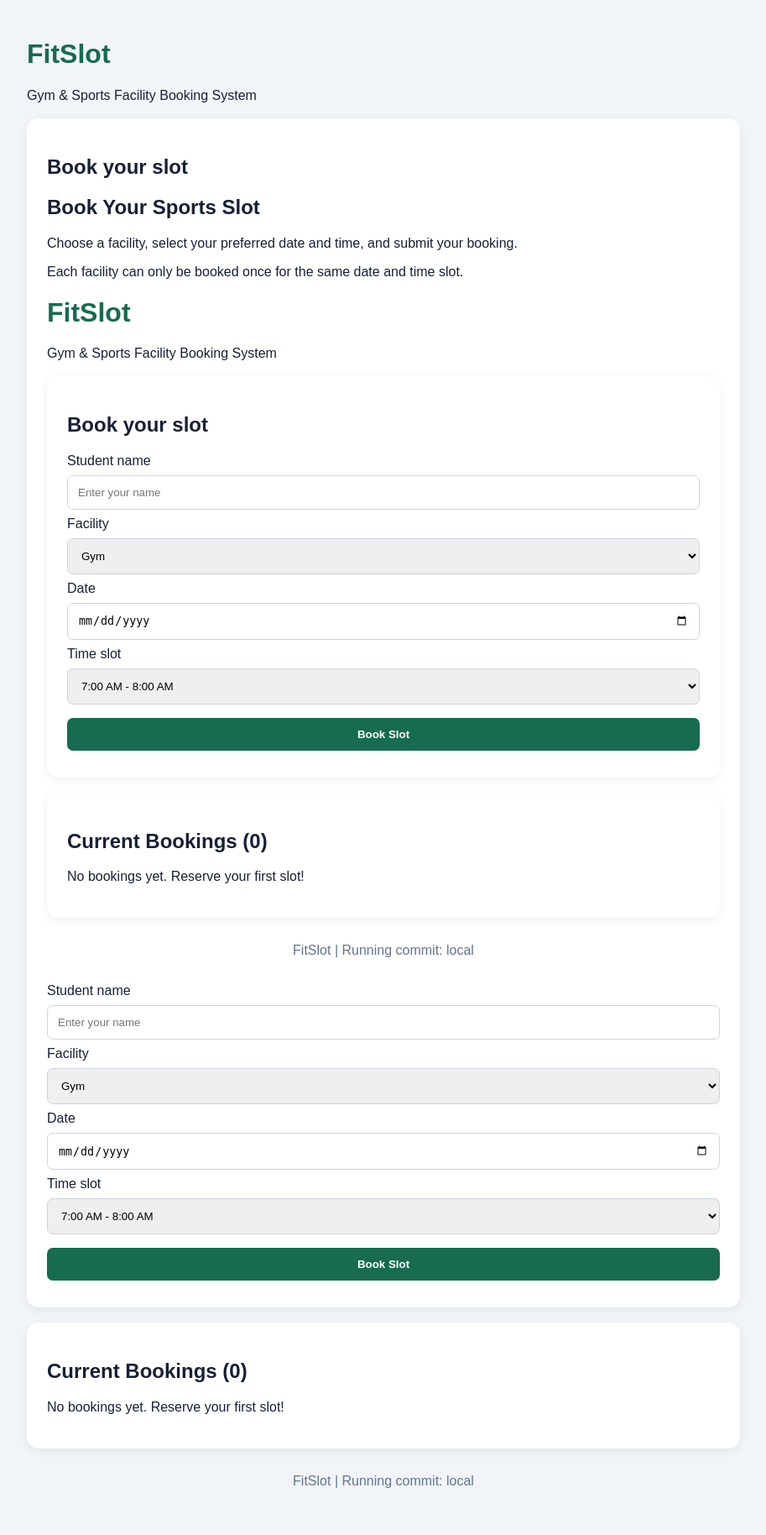
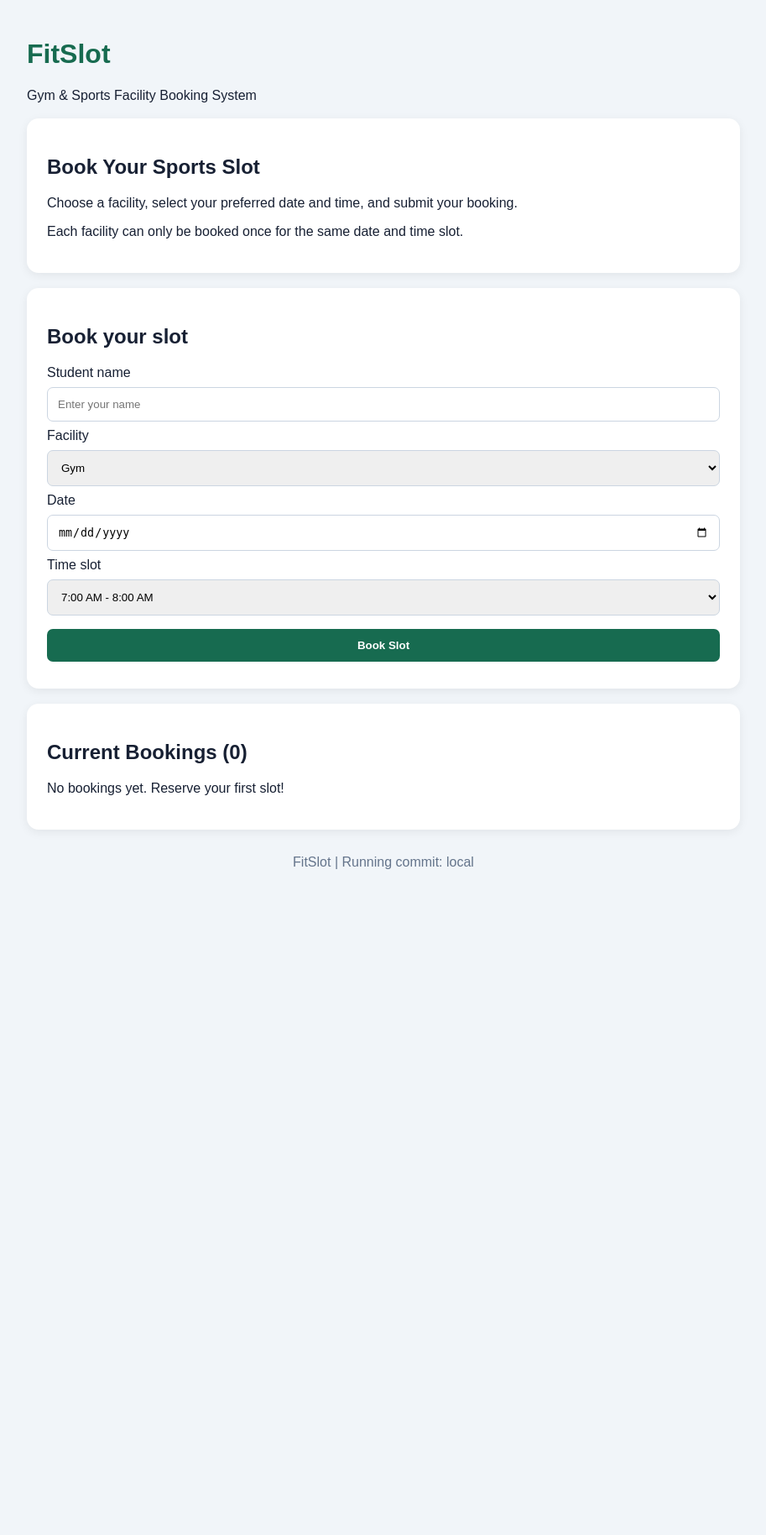
Before and after one commit to irashinde574-create/Fitslot, a Flask app: page / in a window 1280 px wide. Shown: the whole page at 84% size, without its empty margins (183-1096 px from the left). After the commit the page ends 1035 px from the top, so only its background shows below. Run offline with Flask 3, Linux system fonts and the light colour scheme.

Commit message:
fix: remove duplicate booking form

```diff
--- a/templates/index.html
+++ b/templates/index.html
@@ -5,6 +5,7 @@
     <meta charset="UTF-8">
     <meta name="viewport" content="width=device-width, initial-scale=1.0">
     <title>FitSlot | Sports Booking</title>
+
     <style>
         body {
             font-family: Arial, sans-serif;
@@ -13,10 +14,12 @@
             padding: 25px;
             color: #172033;
         }
+
         .container {
             max-width: 850px;
             margin: auto;
         }
+
         .card {
             background: white;
             padding: 24px;
@@ -24,7 +27,11 @@
             border-radius: 14px;
             box-shadow: 0 3px 12px #0001;
         }
-        h1 { color: #176b50; }
+
+        h1 {
+            color: #176b50;
+        }
+
         input, select, button {
             width: 100%;
             padding: 12px;
@@ -33,6 +40,7 @@
             border: 1px solid #cbd5e1;
             border-radius: 7px;
         }
+
         button {
             background: #176b50;
             color: white;
@@ -40,83 +48,54 @@
             cursor: pointer;
             font-weight: bold;
         }
-        li { padding: 9px; }
-        footer { text-align: center; margin: 30px; color: #64748b; }
+
+        li {
+            padding: 9px;
+        }
+
+        footer {
+            text-align: center;
+            margin: 30px;
+            color: #64748b;
+        }
     </style>
 </head>
+
 <body>
+
 <div class="container">
+
     <h1>FitSlot</h1>
     <p>Gym & Sports Facility Booking System</p>
 
+    <!-- Booking instructions: only one copy -->
     <div class="card">
+        <h2>Book Your Sports Slot</h2>
+
+        <p>
+            Choose a facility, select your preferred
+            date and time, and submit your booking.
+        </p>
+
+        <p>
+            Each facility can only be booked once
+            for the same date and time slot.
+        </p>
+    </div>
+
+    <!-- Booking form: only one copy -->
+    <div class="card">
+
         <h2>Book your slot</h2>
-        <!DOCTYPE html>
-<html lang="en">
-<head>
-    <meta charset="UTF-8">
-    <meta name="viewport" content="width=device-width, initial-scale=1.0">
-    <title>FitSlot | Sports Booking</title>
-    <style>
-        body {
-            font-family: Arial, sans-serif;
-            background: #f1f5f9;
-            margin: 0;
-            padding: 25px;
-            color: #172033;
-        }
-        .container {
-            max-width: 850px;
-            margin: auto;
-        }
-        .card {
-            background: white;
-            padding: 24px;
-            margin: 18px 0;
-            border-radius: 14px;
-            box-shadow: 0 3px 12px #0001;
-        }
-        h1 { color: #176b50; }
-        input, select, button {
-            width: 100%;
-            padding: 12px;
-            margin: 8px 0;
-            box-sizing: border-box;
-            border: 1px solid #cbd5e1;
-            border-radius: 7px;
-        }
-        button {
-            background: #176b50;
-            color: white;
-            border: none;
-            cursor: pointer;
-            font-weight: bold;
-        }
-        li { padding: 9px; }
-        footer { text-align: center; margin: 30px; color: #64748b; }
-    </style>
-</head>
-<body>
-<section>
-    <h2>Book Your Sports Slot</h2>
-    <p>
-        Choose a facility, select your preferred date
-        and time, and submit your booking.
-    </p>
-    <p>
-        Each facility can only be booked once for
-        the same date and time slot.
-    </p>
-</section>
-<div class="container">
-    <h1>FitSlot</h1>
-    <p>Gym & Sports Facility Booking System</p>
 
-    <div class="card">
-        <h2>Book your slot</h2>
         <form method="POST" action="/book">
+
             <label>Student name</label>
-            <input name="name" placeholder="Enter your name" required>
+            <input
+                name="name"
+                placeholder="Enter your name"
+                required
+            >
 
             <label>Facility</label>
             <select name="facility" required>
@@ -126,7 +105,12 @@
             </select>
 
             <label>Date</label>
-            <input type="date" name="date" min="{{ today }}" required>
+            <input
+                type="date"
+                name="date"
+                min="{{ today }}"
+                required
+            >
 
             <label>Time slot</label>
             <select name="slot" required>
@@ -136,11 +120,15 @@
             </select>
 
             <button type="submit">Book Slot</button>
+
         </form>
     </div>
 
+    <!-- Current bookings: only one copy -->
     <div class="card">
+
         <h2>Current Bookings ({{ bookings|length }})</h2>
+
         {% if bookings %}
         <ul>
             {% for b in bookings %}
@@ -150,62 +138,19 @@
             </li>
             {% endfor %}
         </ul>
+
         {% else %}
         <p>No bookings yet. Reserve your first slot!</p>
         {% endif %}
+
     </div>
 
+    <!-- Footer: only one copy -->
     <footer>
         FitSlot | Running commit: {{ commit }}
     </footer>
+
 </div>
+
 </body>
 </html>
-
-        <form method="POST" action="/book">
-            <label>Student name</label>
-            <input name="name" placeholder="Enter your name" required>
-
-            <label>Facility</label>
-            <select name="facility" required>
-                {% for f in facilities %}
-                <option value="{{ f }}">{{ f }}</option>
-                {% endfor %}
-            </select>
-
-            <label>Date</label>
-            <input type="date" name="date" min="{{ today }}" required>
-
-            <label>Time slot</label>
-            <select name="slot" required>
-                {% for s in slots %}
-                <option value="{{ s }}">{{ s }}</option>
-                {% endfor %}
-            </select>
-
-            <button type="submit">Book Slot</button>
-        </form>
-    </div>
-
-    <div class="card">
-        <h2>Current Bookings ({{ bookings|length }})</h2>
-        {% if bookings %}
-        <ul>
-            {% for b in bookings %}
-            <li>
-                {{ b.name }} — {{ b.facility }} —
-                {{ b.date }} — {{ b.slot }}
-            </li>
-            {% endfor %}
-        </ul>
-        {% else %}
-        <p>No bookings yet. Reserve your first slot!</p>
-        {% endif %}
-    </div>
-
-    <footer>
-        FitSlot | Running commit: {{ commit }}
-    </footer>
-</div>
-</body>
-</html>
```
